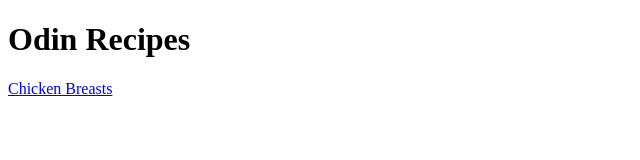
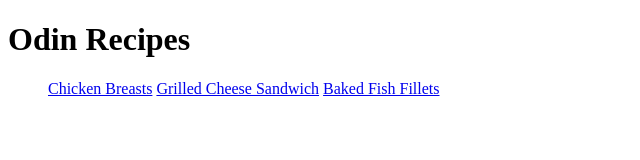
Before and after one commit to Billarchos/odin-recipes, a plain HTML site: page index.html in a window 1280 px wide. Shown: the whole page, without its empty margins (0-640 px from the left). Drawn offline with Linux system fonts and the light colour scheme.

Commit message:
Put recipes links inside unordered list

```diff
--- a/index.html
+++ b/index.html
@@ -6,6 +6,10 @@
     </head>
     <body>
         <h1>Odin Recipes</h1>
-        <a href="recipes/chicken-breasts.html">Chicken Breasts</a>
+        <ul>
+           <a href="recipes/chicken-breasts.html">Chicken Breasts</a>
+           <a href="recipes/grilled-cheese-sandwich.html">Grilled Cheese Sandwich</a>
+           <a href="recipes/baked-fish-fillets.html">Baked Fish Fillets</a>
+        </ul>
     </body>
 </html>
```
